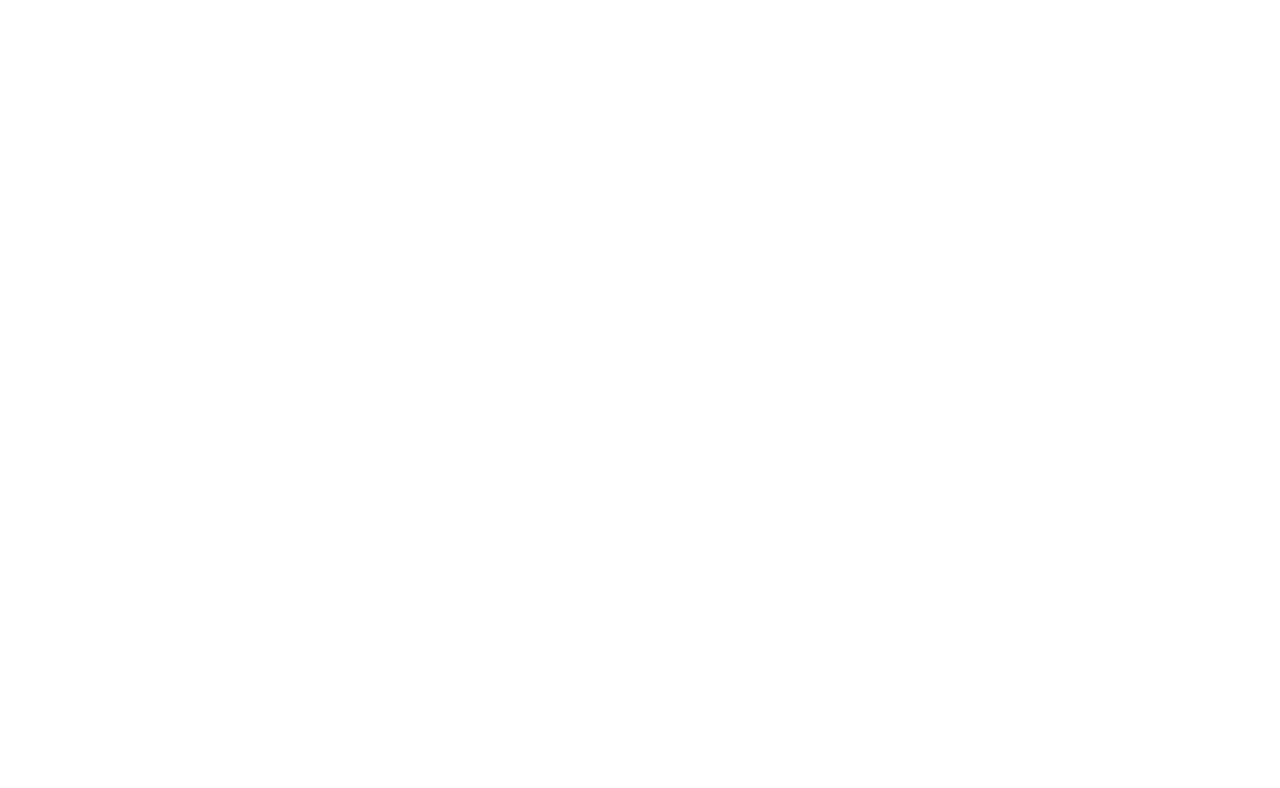
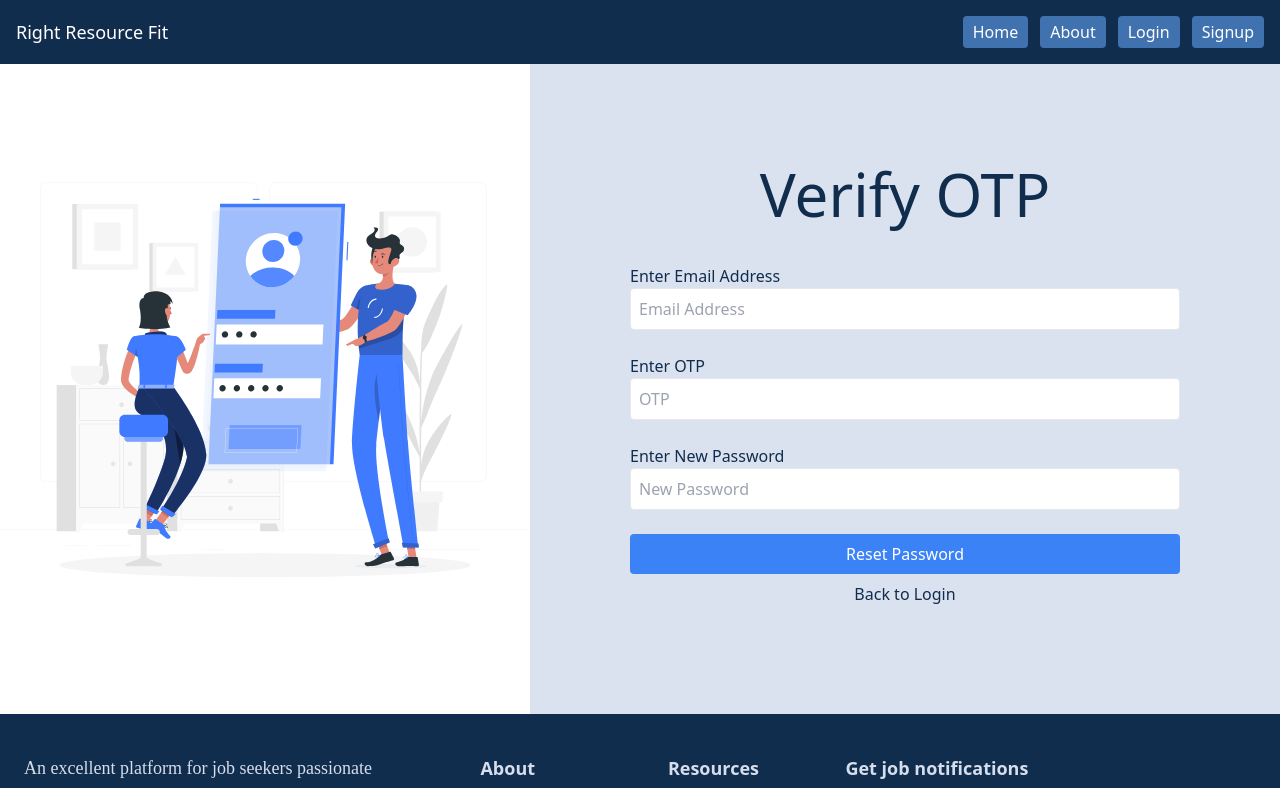
Before and after one commit to Manasraj9/RightResourceFit_Infosys_Internship_Oct2024_Team_02, a React (Create React App) app in the folder frontend/: page /OtpVerification in a window 1280 px wide. Before the commit this address had no page. Shown: the top 788 px of the page. Built offline with nearby package versions, Linux system fonts and the light colour scheme.

Commit message:
Otp verification page and Api

```diff
--- a/frontend/src/App.js
+++ b/frontend/src/App.js
@@ -4,6 +4,7 @@ import Landingpage from "./pages/Landingpage"
 import Login from "./pages/Login"
 import Signup from "./pages/Signup"
 import Resetpassword from "./pages/Resetpassword"
+import OtpVerification from  "./pages/OtpVerification"
 
 
 function App() {
@@ -14,6 +15,7 @@ function App() {
             <Route path="/Login" element={<Login />} />
             <Route path="/Signup" element={<Signup />} />
             <Route path="/Resetpassword" element={<Resetpassword />} />
+            <Route path="/OtpVerification" element={<OtpVerification />} />
           </Routes>
         </Router>
   );
--- /dev/null
+++ b/frontend/src/pages/OtpVerification.jsx
@@ -0,0 +1,74 @@
+import React, { useState } from 'react';
+import { Link } from 'react-router-dom';
+import Navbar from '../Components/Navbar';
+import Footer from '../Components/Footer';
+import { verifyOtp } from '../utils/api';
+
+const OtpVerification = () => {
+    const [email, setEmail] = useState('');
+    const [otp, setOtp] = useState('');
+    const [newPassword, setNewPassword] = useState('');
+    const [message, setMessage] = useState('');
+
+    const handleVerifyOtp = async (e) => {
+        e.preventDefault();
+        const response = await verifyOtp(email, otp, newPassword);
+        setMessage(response);
+    };
+
+    return (
+        <div>
+            <Navbar />
+            <div className='flex justify-center'>
+                <div>
+                    <img src="/images/Login.svg" alt="page for Login" className="w-[780px] h-[650px] bg-white" />
+                </div>
+            <div className='flex justify-center'>
+                <div className="w-[750px] bg-[#dbe2ef]">
+                    <h1 className='text-6xl text-[#112d4e] text-center mt-[100px]'>Verify OTP</h1>
+                    <div className='ml-[100px] mt-[40px] w-[550px] text-[#112d4e] justify-center'>
+                        <form onSubmit={handleVerifyOtp}>
+                            <p>Enter Email Address</p>
+                            <input
+                                type="email"
+                                placeholder="Email Address"
+                                className="w-full mb-6 p-2 border rounded"
+                                value={email}
+                                onChange={(e) => setEmail(e.target.value)}
+                            />
+                            <p>Enter OTP</p>
+                            <input
+                                type="text"
+                                placeholder="OTP"
+                                className="w-full mb-6 p-2 border rounded"
+                                value={otp}
+                                onChange={(e) => setOtp(e.target.value)}
+                            />
+                            <p>Enter New Password</p>
+                            <input
+                                type="password"
+                                placeholder="New Password"
+                                className="w-full mb-6 p-2 border rounded"
+                                value={newPassword}
+                                onChange={(e) => setNewPassword(e.target.value)}
+                            />
+                            <button type="submit" className="w-full bg-blue-500 text-white p-2 rounded">
+                                Reset Password
+                            </button>
+                            {message && <p className="mt-2">{message}</p>}
+                        </form>
+                        <div className="mt-2 text-center">
+                            <Link to="/Login">
+                                <p className="text-[#112d4e] hover:underline">Back to Login</p>
+                            </Link>
+                        </div>
+                    </div>
+                </div>
+            </div>
+            </div>
+            <Footer />
+        </div>
+    );
+};
+
+export default OtpVerification;
--- a/frontend/src/pages/Resetpassword.jsx
+++ b/frontend/src/pages/Resetpassword.jsx
@@ -54,9 +54,11 @@ const Resetpassword = () => {
                                 onChange={(e) => setEmail(e.target.value)} // Update state on input change
                                 required
                             />
+                            <Link to="/OtpVerification">
                             <button type="submit" className="w-full bg-blue-500 text-white p-2 rounded">
                                 Reset
                             </button>
+                            </Link>
                         </form>
                         {success && <p className="text-green-500 text-center mt-2">{success}</p>}
                         {error && <p className="text-red-500 text-center mt-2">{error}</p>}
--- /dev/null
+++ b/frontend/src/utils/api.js
@@ -0,0 +1,65 @@
+const BASE_URL = 'http://localhost:1000/api/auth';
+
+export const signup = async (email, password) => {
+    try {
+        const response = await fetch(`${BASE_URL}/signup`, {
+            method: 'POST',
+            headers: {
+                'Content-Type': 'application/json',
+            },
+            body: JSON.stringify({ email, password }),
+        });
+        return await response.text(); // Return the response message
+    } catch (error) {
+        console.error('Error:', error);
+        return 'Error occurred during signup.';
+    }
+};
+
+export const login = async (email, password) => {
+    try {
+        const response = await fetch(`${BASE_URL}/login`, {
+            method: 'POST',
+            headers: {
+                'Content-Type': 'application/json',
+            },
+            body: JSON.stringify({ email, password }),
+        });
+        return await response.json(); // Return the token
+    } catch (error) {
+        console.error('Error:', error);
+        return 'Error occurred during login.';
+    }
+};
+
+export const requestReset = async (email) => {
+    try {
+        const response = await fetch(`${BASE_URL}/request-reset`, {
+            method: 'POST',
+            headers: {
+                'Content-Type': 'application/json',
+            },
+            body: JSON.stringify({ email }),
+        });
+        return await response.text(); // Return the response message
+    } catch (error) {
+        console.error('Error:', error);
+        return 'Error occurred while requesting OTP.';
+    }
+};
+
+export const verifyOtp = async (email, otp, newPassword) => {
+    try {
+        const response = await fetch(`${BASE_URL}/verify-otp`, {
+            method: 'POST',
+            headers: {
+                'Content-Type': 'application/json',
+            },
+            body: JSON.stringify({ email, otp, newPassword }),
+        });
+        return await response.text(); // Return the response message
+    } catch (error) {
+        console.error('Error:', error);
+        return 'Error occurred while verifying OTP.';
+    }
+};
```
